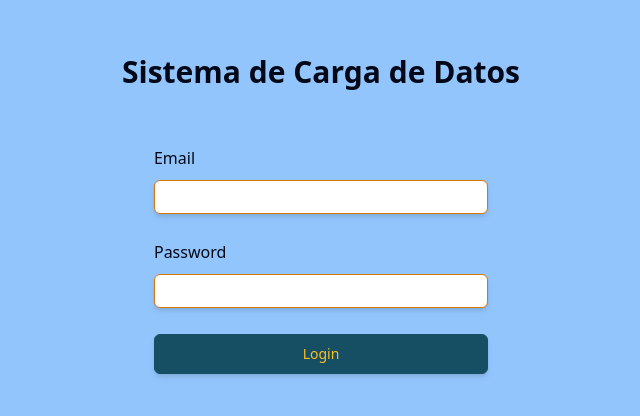
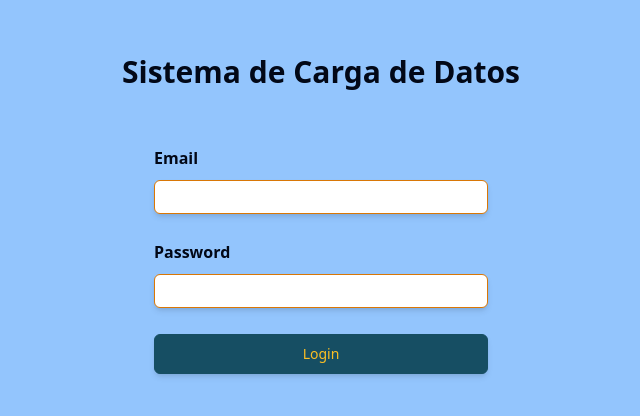
Before and after one commit to KAIROHERRERA97/Proyect-Challenge, a React (Vite) app: page /login in a window 1280 px wide. Shown: the part 106-522 px from the top of the page, without its empty margins (319-959 px from the left). Built offline with nearby package versions, Linux system fonts and the light colour scheme.

Commit message:
fix: loginpage

```diff
--- a/src/components/pages/login.page.tsx
+++ b/src/components/pages/login.page.tsx
@@ -8,7 +8,7 @@ import { useNavigate } from "react-router-dom";
 function LoginPage() {
   const { toast } = useToast();
 
-  const navigate = useNavigate()
+  const navigate = useNavigate();
 
   const [data, setData] = useState<{ email: string; password: string }>({
     email: "",
@@ -37,7 +37,7 @@ function LoginPage() {
     }
   }
 
-  function fetchLogin(values:any) {
+  function fetchLogin(values: any) {
     if (values.email === "admin@gmail.com" && values.password === "admin") {
       return true;
     } else {
@@ -75,7 +75,9 @@ function LoginPage() {
             }) => (
               <form onSubmit={handleSubmit} className="gap-4 flex flex-col">
                 <div className="flex flex-col gap-2.5">
-                  <label htmlFor="">Email</label>
+                  <label htmlFor="" className="font-semibold">
+                    Email
+                  </label>
                   <input
                     autoComplete="off"
                     type="email"
@@ -85,10 +87,14 @@ function LoginPage() {
                     value={values.email}
                     className="px-2 py-1 border rounded-md border-amber-600 outline-none shadow-md"
                   ></input>
-                  <span className="text-red-500 font-semibold">{errors.email && touched.email && errors.email}</span>
+                  <span className="text-red-500 font-semibold">
+                    {errors.email && touched.email && errors.email}
+                  </span>
                 </div>
                 <div className="flex flex-col gap-2.5">
-                  <label htmlFor="">Password</label>
+                  <label htmlFor="" className="font-semibold">
+                    Password
+                  </label>
                   <input
                     autoComplete="off"
                     type="password"
```
